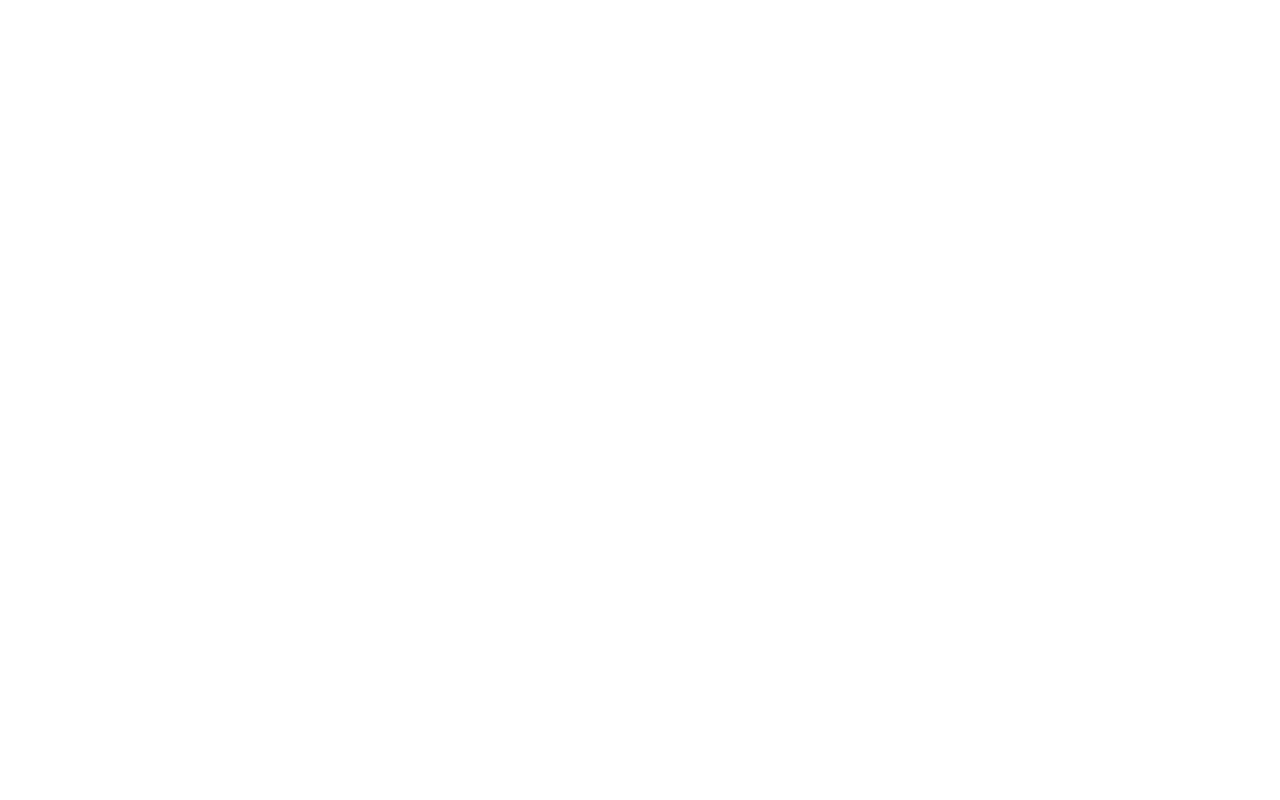
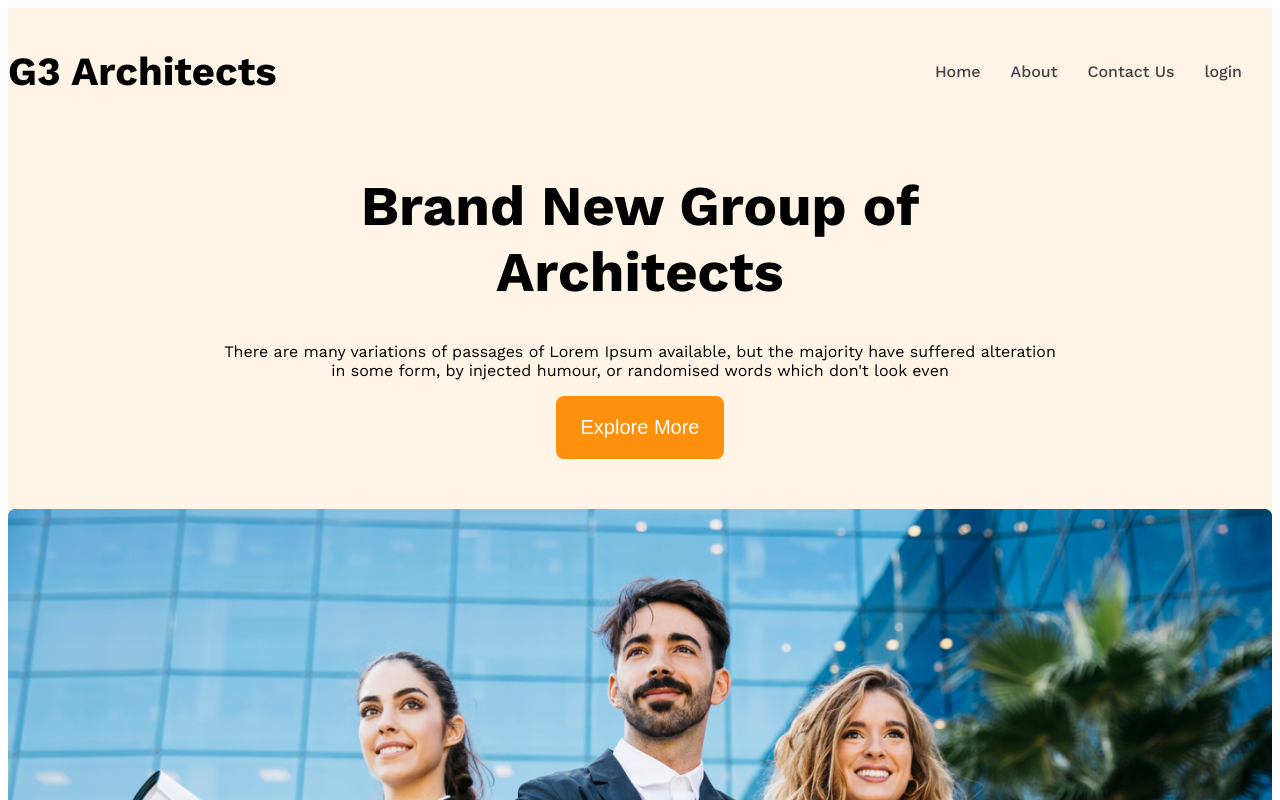
Before and after one commit to nusrat40/g3-architects-website, a plain HTML site: page index.html in a window 1280 px wide. Shown: the top 800 px of the page. Drawn offline with nearby package versions, Linux system fonts and the light colour scheme.

Commit message:
added the banner part

```diff
--- a/index.html
+++ b/index.html
@@ -6,9 +6,28 @@
     <title>Document</title>
     <link rel="stylesheet" href="styles/architects.css">
 </head>
-<body>
-    <header>
-
+<body class="work-sans-font">
+    <header class="bg-light">
+    <nav class="navbar display-flex">
+        <h3 class="brand">G3 Architects</h3>
+        <ul class="nav-links display-flex">
+            <!-- li.nav-item*4>a.nav-link -->
+            <li class="nav-item"><a href="" class="nav-link dark-2">Home</a></li>
+            <li class="nav-item"><a href="" class="nav-link dark-2">About</a></li>
+            <li class="nav-item"><a href="" class="nav-link dark-2">Contact Us</a></li>
+            <li class="nav-item"><a href="" class="nav-link dark-2">login</a></li>
+        </ul>
+    </nav>
+    <div class="bannen">
+        <div class="banner-content">
+            <h1 class="banner-title">Brand New
+                Group of Architects
+                </h1>
+                <p class="banner-des">There are many variations of passages of Lorem Ipsum available, but the majority have suffered alteration in some form, by injected humour, or randomised words which don't look even</p>
+                <button class="btn-primary">Explore More</button>
+        </div>
+            <img class="banner-pic" src="images/banner.png" alt="">
+    </div>
     </header>
     <main>
 
--- a/styles/architects.css
+++ b/styles/architects.css
@@ -0,0 +1,80 @@
+@import url('https://fonts.googleapis.com/css2?family=Work+Sans:ital,wght@0,100..900;1,100..900&display=swap');
+
+.work-sans-font {
+  font-family: "Work Sans", sans-serif;
+  font-optical-sizing: auto;
+  font-weight: 400;
+  font-style: normal;
+}
+
+/* shared styles */
+.display-flex{
+    display: flex;
+}
+.dark-2{
+    color:#424242;
+}
+.dark-3{
+    color:#727272;
+}
+.bg-light{
+    background-color: rgba(255, 144, 14, 0.1);
+}
+.btn-primary{
+    background-color:#FF900E ;
+    color:white;
+    padding:20px 25px;
+    font-size: 1.25rem;
+    border-radius: 8px;
+    border: none;
+
+}
+
+/* navbar styles */
+.navbar{
+    justify-content: space-between;
+    align-items: center;
+
+}
+.nav-item{
+    list-style: none;
+    margin-right:30px;
+}
+.nav-link{
+    text-decoration: none;
+    font-weight: 500;
+}
+.brand{
+    font-weight: 700;
+    font-size: 2.5rem;
+}
+
+.navbar, .banner{
+    max-width: 1440px;
+    margin:0 auto;
+    /* 0-up and down auto-right,left */
+}
+
+/* banner styles */
+
+.banner-content{
+    max-width: 850px;
+    margin: 0 auto;
+    text-align: center;
+    margin-bottom: 50px;
+}
+.banner-title{
+    font-weight: 700;
+    font-size: 3.5rem;
+}
+.banner-pic{
+    width:100%;
+}
+
+
+@media screen and (max-width: 576px) {
+    .navbar, .nav-links{
+        flex-direction: column;
+    }
+
+}
```
